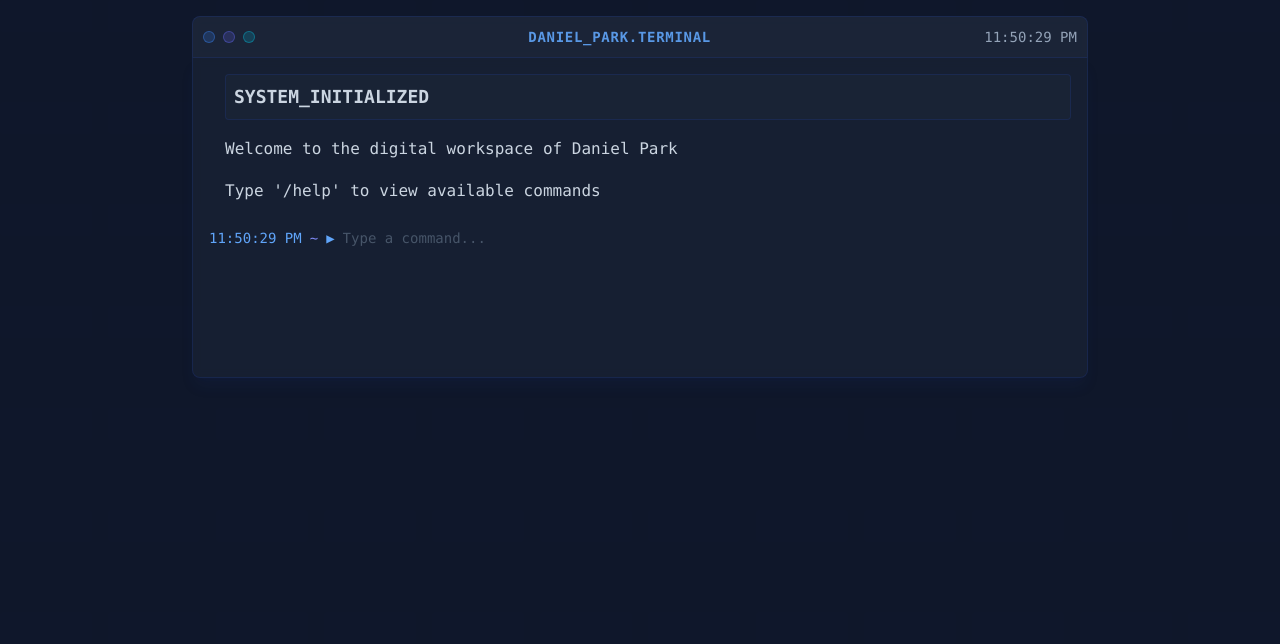
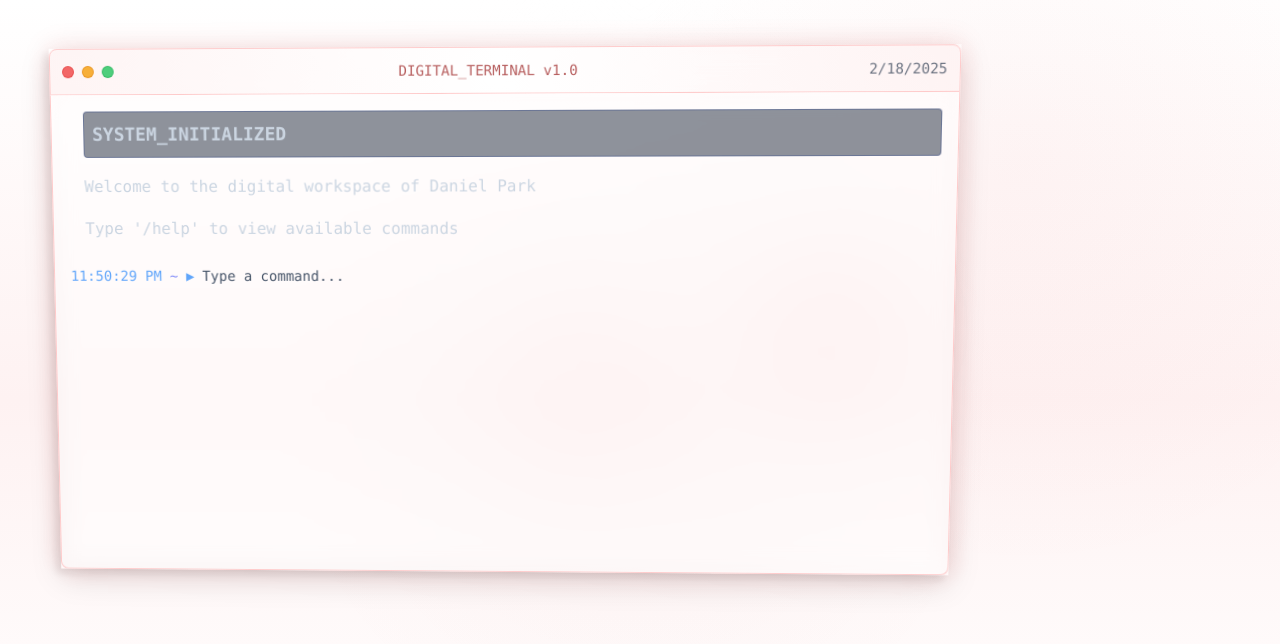
Before and after one commit to dpxrk/terminal_portfolio, a Next.js app: page / in a window 1280 px wide. Shown: the top 644 px of the page. Built offline with nearby package versions, Linux system fonts and the light colour scheme.

Commit message:
update to visual

```diff
--- a/package.json
+++ b/package.json
@@ -12,7 +12,8 @@
     "lucide-react": "^0.475.0",
     "next": "15.1.7",
     "react": "^19.0.0",
-    "react-dom": "^19.0.0"
+    "react-dom": "^19.0.0",
+    "react-draggable": "^4.4.6"
   },
   "devDependencies": {
     "@eslint/eslintrc": "^3",
--- a/src/app/components/PeronsalWebsite.tsx
+++ b/src/app/components/PeronsalWebsite.tsx
@@ -1,114 +1,213 @@
 "use client";
-
-import React, { useState, useEffect, useRef } from "react";
-import { useTerminal } from "../hooks/useTerminal";
-import TerminalHeader from "./TerminalHeader";
-import CommandPrompt from "./CommandPrompt";
-import TerminalOutput from "./TerminalOutput";
-import { HistoryEntry } from "../types";
+import React, { useState, useRef, useEffect } from 'react';
+import { useTerminal } from '../hooks/useTerminal';
+import TerminalHeader from './TerminalHeader';
+import CommandPrompt from './CommandPrompt';
+import TerminalOutput from './TerminalOutput';
+import { HistoryEntry } from '../types';
 
 const PersonalWebsite: React.FC = () => {
-  const { input, setInput, history, currentPath, handleKeyPress } =
-    useTerminal();
+  const {
+    input,
+    setInput,
+    history,
+    currentPath,
+    handleKeyPress,
+  } = useTerminal();
 
-  const terminalBodyRef = useRef<HTMLDivElement>(null);
-  const inputRef = useRef<HTMLInputElement>(null);
-  const [autoScroll, setAutoScroll] = useState(true);
+  // For handling dragging and shadow effect
+  const [position, setPosition] = useState({ x: 50, y: 50 });
+  const [isDragging, setIsDragging] = useState(false);
+  const [dragOffset, setDragOffset] = useState({ x: 0, y: 0 });
+  const terminalRef = useRef<HTMLDivElement>(null);
+  const [terminalDimensions, setTerminalDimensions] = useState({ width: 0, height: 0 });
+  const [windowDimensions, setWindowDimensions] = useState({ width: 0, height: 0 });
 
-  // Keep input focused
+  // Calculate shadow direction based on terminal position relative to center light source
+  const calculateShadow = () => {
+    // Light source is at the top center of the screen
+    const lightSourceX = windowDimensions.width / 2;
+    const lightSourceY = 0;
+
+    // Terminal center position
+    const terminalCenterX = position.x + (terminalDimensions.width / 2);
+    const terminalCenterY = position.y + (terminalDimensions.height / 2);
+
+    // Direction from light to terminal
+    const directionX = terminalCenterX - lightSourceX;
+    const directionY = terminalCenterY - lightSourceY;
+
+    // Normalize the direction and adjust shadow length
+    const distance = Math.sqrt(directionX * directionX + directionY * directionY);
+    const normalizedX = distance > 0 ? (directionX / distance) * 12 : 0;
+    const normalizedY = distance > 0 ? (directionY / distance) * 12 : 12;
+
+    // Calculate shadow intensity based on distance from light
+    const maxDistance = Math.sqrt(Math.pow(windowDimensions.width, 2) + Math.pow(windowDimensions.height, 2));
+    const shadowIntensity = Math.min(0.35, (distance / maxDistance) * 0.5);
+
+    // Add a colored glow effect that follows the terminal
+    const glowColor = 'rgba(239, 68, 68, 0.15)'; // Red glow that matches the theme
+
+    return {
+      boxShadow: `
+        0 ${normalizedY}px ${20 + normalizedY}px rgba(0, 0, 0, ${shadowIntensity}),
+        ${normalizedX}px ${normalizedY * 0.5}px 8px rgba(0, 0, 0, ${shadowIntensity * 0.7}),
+        0 0 25px ${glowColor}
+      `,
+      transform: isDragging
+        ? `perspective(1000px) rotateX(${-directionY * 0.02}deg) rotateY(${directionX * 0.02}deg) scale(1.02)`
+        : `perspective(1000px) rotateX(${-directionY * 0.01}deg) rotateY(${directionX * 0.01}deg)`
+    };
+  };
+
   useEffect(() => {
-    const focusInput = () => {
-      if (inputRef.current) {
-        inputRef.current.focus();
+    // Get initial terminal dimensions and window dimensions
+    const updateDimensions = () => {
+      if (terminalRef.current) {
+        setTerminalDimensions({
+          width: terminalRef.current.offsetWidth,
+          height: terminalRef.current.offsetHeight
+        });
+      }
+
+      setWindowDimensions({
+        width: window.innerWidth,
+        height: window.innerHeight
+      });
+    };
+
+    // Initial update
+    updateDimensions();
+
+    // Update on resize
+    window.addEventListener('resize', updateDimensions);
+
+    // Ensure terminal stays within bounds when window resizes
+    const keepInBounds = () => {
+      if (terminalRef.current) {
+        const maxX = window.innerWidth - terminalRef.current.offsetWidth;
+        const maxY = window.innerHeight - terminalRef.current.offsetHeight;
+
+        setPosition(prev => ({
+          x: Math.min(prev.x, maxX),
+          y: Math.min(prev.y, maxY)
+        }));
       }
     };
 
-    // Focus on mount
-    focusInput();
+    window.addEventListener('resize', keepInBounds);
 
-    // Focus when clicking anywhere in the terminal
-    const handleTerminalClick = (e: MouseEvent) => {
-      if (terminalBodyRef.current?.contains(e.target as Node)) {
-        focusInput();
-      }
+    return () => {
+      window.removeEventListener('resize', updateDimensions);
+      window.removeEventListener('resize', keepInBounds);
     };
+  }, []);
 
-    document.addEventListener("click", handleTerminalClick);
+  // Custom drag handlers
+  const handleMouseDown = (e: React.MouseEvent) => {
+    // Only allow dragging from terminal header
+    if (!(e.target as HTMLElement).closest('.terminal-header')) return;
 
-    // Refocus on history change
-    if (history.length > 0) {
-      focusInput();
+    e.preventDefault();
+    setIsDragging(true);
+
+    // Calculate the offset between mouse position and terminal position
+    setDragOffset({
+      x: e.clientX - position.x,
+      y: e.clientY - position.y
+    });
+  };
+
+  const handleMouseMove = (e: MouseEvent) => {
+    if (!isDragging) return;
+
+    // Calculate new position
+    const newX = e.clientX - dragOffset.x;
+    const newY = e.clientY - dragOffset.y;
+
+    // Keep terminal within viewport bounds
+    const maxX = windowDimensions.width - terminalDimensions.width;
+    const maxY = windowDimensions.height - terminalDimensions.height;
+
+    setPosition({
+      x: Math.max(0, Math.min(newX, maxX)),
+      y: Math.max(0, Math.min(newY, maxY))
+    });
+  };
+
+  const handleMouseUp = () => {
+    setIsDragging(false);
+  };
+
+  // Add and remove event listeners for drag
+  useEffect(() => {
+    if (isDragging) {
+      window.addEventListener('mousemove', handleMouseMove);
+      window.addEventListener('mouseup', handleMouseUp);
+    } else {
+      window.removeEventListener('mousemove', handleMouseMove);
+      window.removeEventListener('mouseup', handleMouseUp);
     }
 
     return () => {
-      document.removeEventListener("click", handleTerminalClick);
+      window.removeEventListener('mousemove', handleMouseMove);
+      window.removeEventListener('mouseup', handleMouseUp);
     };
-  }, [history]);
+  }, [isDragging, dragOffset]);
 
-  // Handle auto-scrolling
-  useEffect(() => {
-    if (autoScroll && terminalBodyRef.current) {
-      const scrollContainer = terminalBodyRef.current;
-      scrollContainer.scrollTop = scrollContainer.scrollHeight;
-    }
-  }, [history, autoScroll, input]);
-
-  // Handle scroll events
-  const handleScroll = (e: React.UIEvent<HTMLDivElement>) => {
-    const target = e.target as HTMLDivElement;
-    const bottom =
-      Math.abs(target.scrollHeight - target.scrollTop - target.clientHeight) <
-      1;
-    setAutoScroll(bottom);
+  // Dynamic styles for terminal
+  const terminalStyles = {
+    ...calculateShadow(),
+    transition: isDragging ? 'none' : 'transform 0.3s ease, box-shadow 0.3s ease',
+    position: 'absolute',
+    left: `${position.x}px`,
+    top: `${position.y}px`,
+    zIndex: isDragging ? 20 : 10,
+    width: '80%', // Make it wider
+    maxWidth: '900px' // Set a maximum width
   };
 
   return (
-    <div className="min-h-screen bg-slate-900 text-slate-300 p-4 font-mono relative overflow-hidden">
-      {/* Subtle background pattern */}
-      <div className="absolute inset-0">
-        <div className="absolute inset-0 grid grid-cols-12 gap-4 opacity-5">
-          {Array.from({ length: 12 * 8 }).map((_, i) => (
-            <div
-              key={i}
-              className="h-8 bg-blue-500/10 rounded-sm"
-              style={{
-                animation: `pulse ${6 + (i % 4)}s infinite`,
-                animationDelay: `${(i % 4) * 0.2}s`,
-              }}
-            />
-          ))}
+    <div className="min-h-screen bg-gradient-to-b from-white via-red-50 to-white text-gray-800 p-4 font-mono relative overflow-hidden">
+      {/* Luxury background elements */}
+      <div className="absolute inset-0 bg-[radial-gradient(circle_at_50%_50%,rgba(185,28,28,0.03)_0%,rgba(185,28,28,0)_50%)]"></div>
+      <div className="absolute inset-0 bg-[radial-gradient(circle_at_80%_20%,rgba(220,38,38,0.03)_0%,rgba(220,38,38,0)_35%)]"></div>
+
+      {/* Light source indicator (subtle glow at top center) */}
+      <div className="absolute top-0 left-1/2 -translate-x-1/2 w-96 h-32 bg-[radial-gradient(circle,rgba(255,255,255,0.3)_0%,transparent_70%)] rounded-full blur-xl"></div>
+
+      {/* Additional ambient glow effects */}
+      <div className="absolute top-1/4 right-1/4 w-64 h-64 bg-[radial-gradient(circle,rgba(239,68,68,0.05)_0%,transparent_70%)] rounded-full blur-xl"></div>
+      <div className="absolute bottom-1/3 left-1/3 w-72 h-72 bg-[radial-gradient(circle,rgba(239,68,68,0.03)_0%,transparent_70%)] rounded-full blur-xl"></div>
+
+      <div
+        ref={terminalRef}
+        className="w-4xl max-w-6xl cursor-default select-none"
+        onMouseDown={handleMouseDown}
+        style={terminalStyles as React.CSSProperties}
+      >
+        {/* Terminal Header - Use as drag handle */}
+        <div className="terminal-header cursor-move">
+          <TerminalHeader isDragging={isDragging} />
         </div>
-      </div>
-
-      <div className="max-w-4xl mx-auto relative">
-        {/* Terminal Header */}
-        <TerminalHeader />
 
         {/* Terminal Body */}
-        <div
-          ref={terminalBodyRef}
-          onScroll={handleScroll}
-          className="bg-slate-800/50 backdrop-blur-sm p-4 rounded-b-lg h-[40vh] overflow-y-auto
-            border border-t-0 border-blue-900/30 shadow-lg shadow-blue-900/10 no-scrollbar"
-          style={{
-            msOverflowStyle: "none",
-            scrollbarWidth: "none",
-          }}
-        >
+        <div className="bg-white/50 backdrop-blur-md p-4 rounded-b-lg h-[60vh] max-h-[80vh] overflow-y-auto border border-t-0 border-red-200 transition-all duration-300">
           {/* Command History */}
           {history.map((entry: HistoryEntry, i: number) => (
             <div key={i} className="mb-6 space-y-2">
               {/* Command Prompt */}
               {entry.command && (
                 <div className="flex items-center space-x-2 text-sm">
-                  <span className="text-blue-400/80">{entry.timestamp}</span>
-                  <span className="text-indigo-400/80">{entry.path}</span>
-                  <span className="text-slate-500">▶</span>
-                  <span className="text-slate-300">{entry.command}</span>
+                  <span className="text-red-600/80">{entry.timestamp}</span>
+                  <span className="text-red-700/80">{entry.path}</span>
+                  <span className="text-gray-400">❯</span>
+                  <span className="text-gray-700">{entry.command}</span>
                 </div>
               )}
               {/* Command Output */}
-              <div className={`pl-4 ${entry.error ? "text-red-400" : ""}`}>
+              <div className={`pl-4 ${entry.error ? 'text-red-500' : ''}`}>
                 {entry.output && <TerminalOutput output={entry.output} />}
               </div>
             </div>
@@ -116,7 +215,6 @@ const PersonalWebsite: React.FC = () => {
 
           {/* Current Input */}
           <CommandPrompt
-            ref={inputRef}
             input={input}
             currentPath={currentPath}
             onInputChange={setInput}
--- a/src/app/components/TerminalHeader.tsx
+++ b/src/app/components/TerminalHeader.tsx
@@ -1,31 +1,45 @@
-"use client";
+'use client'
 
-import React, { useEffect, useState } from "react";
+import React from 'react';
 
-const TerminalHeader: React.FC = () => {
-  const [time, setTime] = useState(new Date().toLocaleTimeString());
+interface TerminalHeaderProps {
+  isDragging?: boolean;
+}
 
-  useEffect(() => {
-    const timer = setInterval(() => {
-      setTime(new Date().toLocaleTimeString());
-    }, 1000);
-
-    return () => clearInterval(timer);
-  }, []);
-
+const TerminalHeader: React.FC<TerminalHeaderProps> = ({ isDragging = false }) => {
   return (
-    <div className="bg-slate-800/80 backdrop-blur-sm rounded-t-lg p-2.5 flex items-center justify-between border border-blue-900/30">
+    <div className={`
+      bg-gradient-to-r from-red-50/80 via-white/80 to-red-50/80
+      backdrop-blur-md
+      rounded-t-lg p-3 flex items-center justify-between
+      border border-red-200 transition-all duration-300
+      ${isDragging ? 'border-red-400' : ''}
+    `}>
       <div className="flex items-center space-x-2">
-        <div className="h-3 w-3 rounded-full bg-blue-500/20 border border-blue-500/40 hover:bg-blue-500/40 transition-all duration-300 cursor-pointer"></div>
-        <div className="h-3 w-3 rounded-full bg-indigo-500/20 border border-indigo-500/40 hover:bg-indigo-500/40 transition-all duration-300 cursor-pointer"></div>
-        <div className="h-3 w-3 rounded-full bg-cyan-500/20 border border-cyan-500/40 hover:bg-cyan-500/40 transition-all duration-300 cursor-pointer"></div>
+        <div className={`
+          h-3 w-3 rounded-full bg-red-500/80 border border-red-600/40
+          transition-all duration-300
+          ${isDragging ? 'bg-red-600' : 'hover:bg-red-600'}
+        `}></div>
+        <div className={`
+          h-3 w-3 rounded-full bg-amber-500/80 border border-amber-600/40
+          transition-all duration-300
+          ${isDragging ? 'bg-amber-600' : 'hover:bg-amber-600'}
+        `}></div>
+        <div className={`
+          h-3 w-3 rounded-full bg-green-500/80 border border-green-600/40
+          transition-all duration-300
+          ${isDragging ? 'bg-green-600' : 'hover:bg-green-600'}
+        `}></div>
       </div>
-      <div className="text-blue-400/90 text-sm font-bold tracking-wider hover:text-blue-400 transition-colors duration-300">
-        DANIEL_PARK.TERMINAL
+      <div className={`
+        text-red-800/70 text-sm font-medium select-none
+        ${isDragging ? 'text-red-800' : ''}
+      `}>
+        DIGITAL_TERMINAL v1.0
+        {isDragging && <span className="ml-2 text-xs">• Dragging</span>}
       </div>
-      <div className="text-slate-400 text-sm font-medium hover:text-blue-400/80 transition-colors duration-300">
-        {time}
-      </div>
+      <div className="text-gray-500 text-sm">{new Date().toLocaleDateString()}</div>
     </div>
   );
 };
--- a/tailwind.config.ts
+++ b/tailwind.config.ts
@@ -13,7 +13,18 @@ export default {
           "0%, 100%": { opacity: "0.05" },
           "50%": { opacity: "0.1" },
         },
+        float: {
+          '0%, 100%': { transform: 'translateY(0)' },
+          '50%': { transform: 'translateY(-10px)' },
+        },
       },
+      transitionProperty: {
+        'height': 'height',
+        'spacing': 'margin, padding',
+      }
+    },
+    animation: {
+      'float': 'float 6s ease-in-out infinite',
     },
   },
   plugins: [],
```
Also changed, not shown: src/app/globals.css (+37 -0 lines), 1 other file (tests, documents, lock files or other folders).
